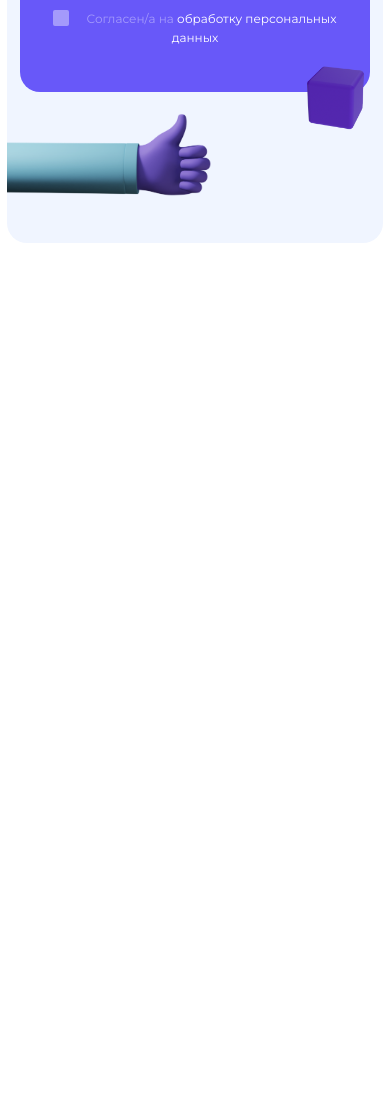
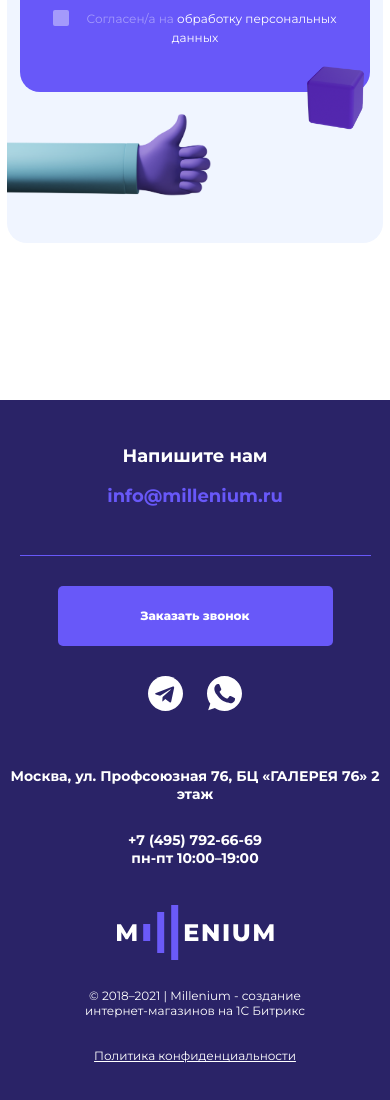
Before and after one commit to HotDogeMLG/Millenium, a website built with webpack: page src/index.html in a window 390 px wide. Shown: the part 9369-10469 px from the top of the page. Before the commit the page ends 9619 px from the top, so only its background shows below. Built offline with nearby package versions, Linux system fonts and the light colour scheme.

Commit message:
Added Mobile Footer

```diff
--- a/src/index.html
+++ b/src/index.html
@@ -459,7 +459,7 @@
 
                 <form class="team__form team-form">
                     <p class="team-form__heading">
-                        Звоните нам по телефону +7 (495) 792-66-69
+                        Звоните нам по телефону <br> +7 (495) 792-66-69
                     </p>
 
                     <p class="team-form__additional-info">
@@ -491,9 +491,44 @@
                 </form>
                 <img src="" id="form-like-img" class="team__form-like-img">
             </article>
+        </section>
+    </main>
+
+
+    <!-- Footer -->
+    <footer class="footer">
+        <section class="footer__heading">
+            <p>Напишите нам</p>
+            <p class="light-part">info@millenium.ru</p>
 
         </section>
-    </main>
+
+        <div class="footer__hr"></div>
+
+        <button class="footer__call btn">
+            <span> Заказать звонок </span>
+        </button>
+
+        <div class="footer__link-wrapper">
+            <a href=""> <img src="" alt="link to telegram" id="footer-telegram"> </a>
+            <a href=""> <img src="" alt="link to whatsapp" id="footer-whatsapp"> </a>
+        </div>
+
+        <article class="footer__info">
+            <p>Москва, ул. Профсоюзная 76, БЦ «ГАЛЕРЕЯ 76» 2 этаж</p>
+            <p>+7 (495) 792-66-69 <br> пн-пт 10:00–19:00</p>
+        </article>
+
+        <div class="footer__logo logo">
+            <a href="index.html"> <img src="" alt="Millenium" id="footer__logo"> </a>
+        </div>
+
+        <p class="footer__copyright">
+            © 2018–2021 | Millenium - создание интернет-магазинов на 1С Битрикс
+            <br>
+            <span>Политика конфиденциальности</span>
+        </p>
+    </footer>
 
     <!--Script for swiper-->
     <script>
--- a/src/index.js
+++ b/src/index.js
@@ -22,9 +22,15 @@ import barPNG from  "./img/form-bar.png"
 import donutPNG from "./img/form-donut.png"
 import cubePNG from "./img/form-cube.png"
 import likePNG from "./img/form-like.png"
+import telegramFooter from "./img/footer-telegram.svg"
+import whatsappFooter from "./img/footer-whatsapp.svg"
+import logoFooter from "./img/footer-logo.svg"
 
 const headerLogo = document.getElementById("header__logo")
 headerLogo.src = logo
+
+const footerLogo = document.getElementById("footer__logo")
+footerLogo.src = logoFooter
 
 const phoneTelegram = document.getElementById("phone__telegram")
 phoneTelegram.src = telegram
@@ -105,6 +111,15 @@ const like = document.getElementById("form-like-img")
 like.src = likePNG
 
 
+//----------------------------------- Footer block -----------------------------------//
+
+const footerPhoneTelegram = document.getElementById("footer-telegram")
+footerPhoneTelegram.src = telegramFooter
+
+const footerPhoneWhatsapp = document.getElementById("footer-whatsapp")
+footerPhoneWhatsapp.src = whatsappFooter
+
+
 //----------------------------------- Buttons block -----------------------------------//
 
 document.getElementById("menu-button").addEventListener("click", () => {
--- a/src/sass/everything/everything.scss
+++ b/src/sass/everything/everything.scss
@@ -58,7 +58,7 @@ header {
 .header__call span, .header__phone-number, .header__dim {
     display: none;
 }
-.header__call {
+.header__call, .footer__call {
     background-color: hsla(246, 93%, 66%, 1);
     border-radius: 5px;
     height: 32.5px;
--- /dev/null
+++ b/src/sass/footer/footer.scss
@@ -0,0 +1,81 @@
+.footer {
+    background-color: $color-main;
+    display: flex;
+    flex-direction: column;
+    align-items: center;
+    text-align: center;
+    margin: 0;
+    margin-top: 150px;
+    padding-bottom: 48px;
+
+    &__heading {
+        margin-top: 27px;
+
+        & p {
+            font-size: $font-size--bigger-regular;
+            font-weight: 700;
+
+            &:first-child {
+                color: $color-bg;
+            }
+        }
+    }
+
+    &__hr {
+        background-color: $color-light;
+        width: 90%;
+        height: 1px;
+        margin-top: 30px;
+        margin-bottom: 30px;
+    }
+
+    &__call {
+        display: flex;
+        align-items: center;
+        justify-content: center;
+        width: 275px;
+        height: 60px;
+        margin: 0;
+        color: $color-bg;
+        font-size: $font-size--tiny;
+        font-weight: 800;
+    }
+
+    &__link-wrapper {
+        margin-top: 30px;
+
+        & a {
+            margin-inline: 10px;
+        }
+    }
+
+    &__info {
+        margin-top: 38px;
+        color: $color-bg;
+        font-size: $font-size--small;
+        font-weight: 700;
+
+        & p {
+            margin-bottom: 28px;
+        }
+    }
+
+    &__logo {
+        margin-top: 10px;
+        width: 156px;
+    }
+
+    &__copyright {
+        max-width: 60%;
+        color: $color-bg;
+        font-size: $font-size--tiny;
+        font-weight: 400;
+        margin-top: 24px;
+
+        & span {
+            display: block;
+            margin-top: 30px;
+            text-decoration: underline;
+        }
+    }
+}
--- a/src/sass/style.scss
+++ b/src/sass/style.scss
@@ -13,3 +13,4 @@
 @import "./stages/stages.scss";
 @import "./team/team.scss";
 @import "./team-form/team-form.scss";
+@import "./footer/footer.scss";
```
Also changed, not shown: dist/048d8cf527126c0ad906.svg (added), dist/3149335ca554fda2f04d.svg (added), dist/4370c4319eaba482f077.svg (added), dist/filename913802bcd66a8d693054.js (deleted), dist/filenamec5233a4ec50422da7a8e.js (added), dist/index.html, src/img/footer-logo.svg (added), src/img/footer-telegram.svg (added), src/img/footer-whatsapp.svg (added).
